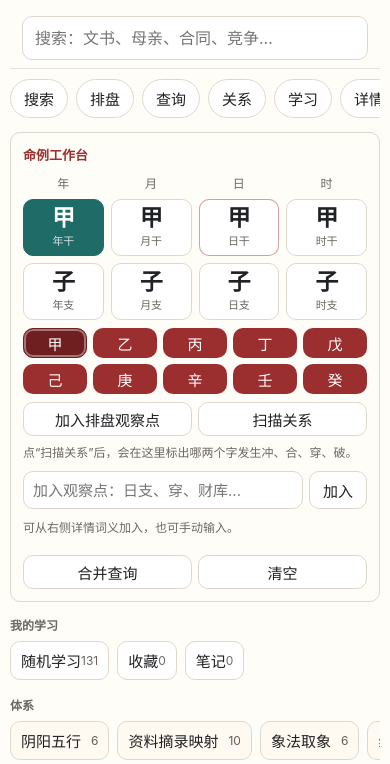
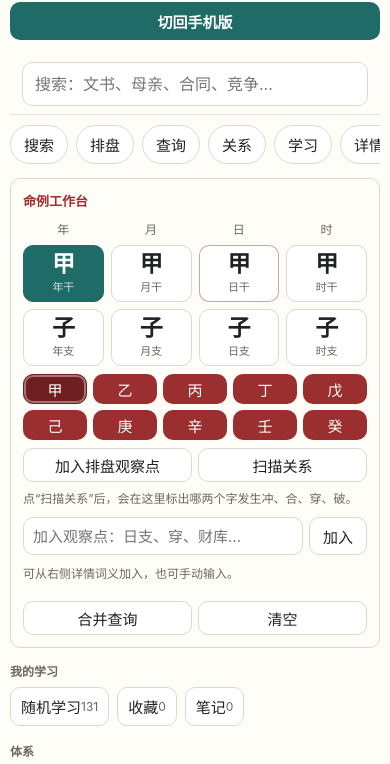
Before and after one commit to NeverGiveUp0618/bazi-xiangfa, a plain HTML site: page bazi_xiangyi_site/desktop/index.html in a window 390 px wide. Shown: the part 48-812 px from the top of the page. Drawn offline with Linux system fonts and the light colour scheme.

Commit message:
Add mobile switch on desktop

```diff
--- a/bazi_xiangyi_site/desktop/index.html
+++ b/bazi_xiangyi_site/desktop/index.html
@@ -13,6 +13,8 @@
         <h1>八字象义图谱｜电脑版</h1>
         <div class="seal">象</div>
       </div>
+
+      <a class="switch-version" href="../mobile/">切回手机版</a>
 
       <div class="search">
         <input id="searchInput" type="search" placeholder="搜索：文书、母亲、合同、竞争..." />
--- a/bazi_xiangyi_site/desktop/styles.css
+++ b/bazi_xiangyi_site/desktop/styles.css
@@ -84,6 +84,22 @@ h1 {
   font-weight: 800;
 }
 
+.switch-version {
+  display: grid;
+  place-items: center;
+  min-height: 38px;
+  margin: -6px 0 14px;
+  color: #fff;
+  text-decoration: none;
+  border-radius: var(--radius);
+  background: var(--accent-2);
+  font-weight: 760;
+}
+
+.switch-version:hover {
+  background: #185653;
+}
+
 .search {
   position: sticky;
   top: 0;
```
